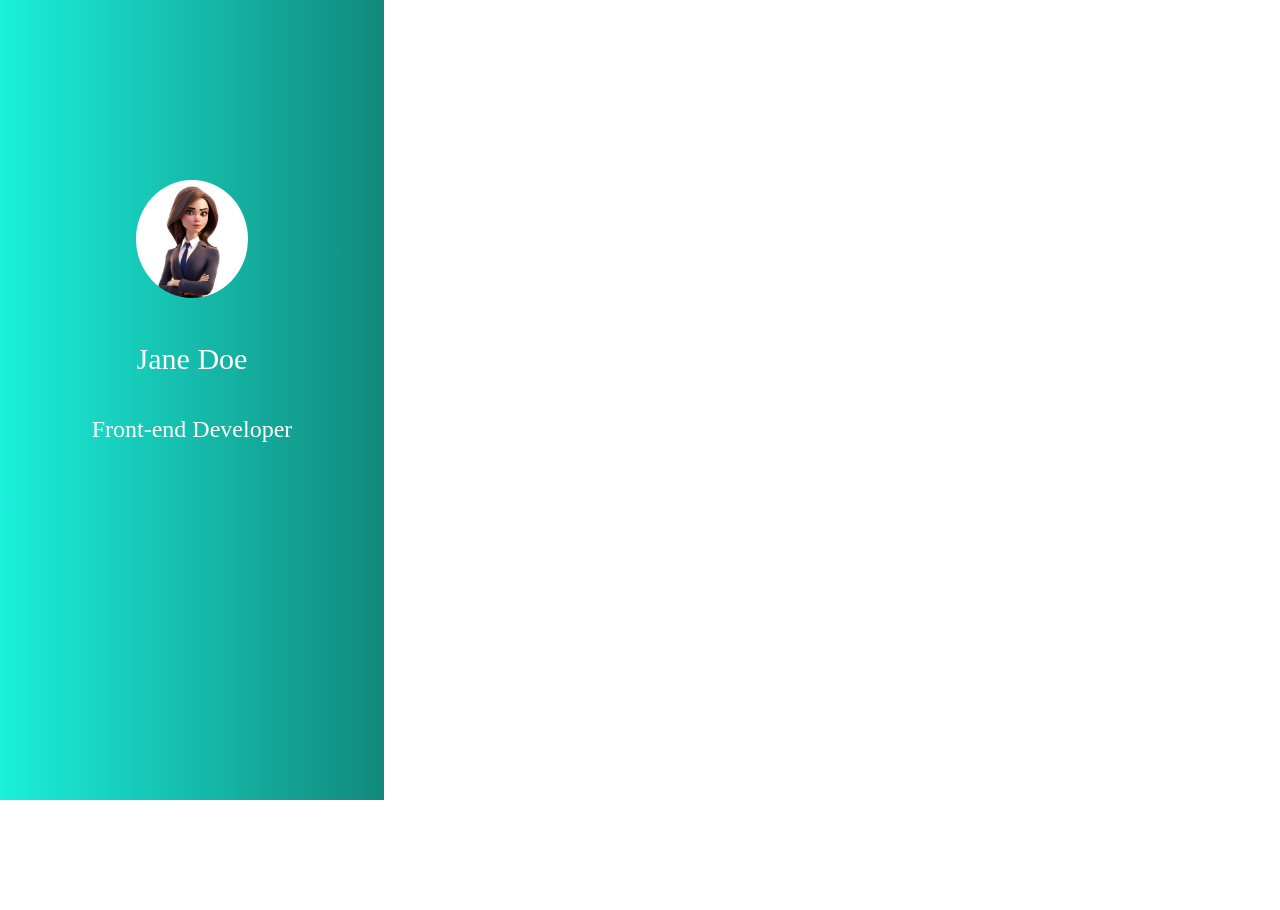
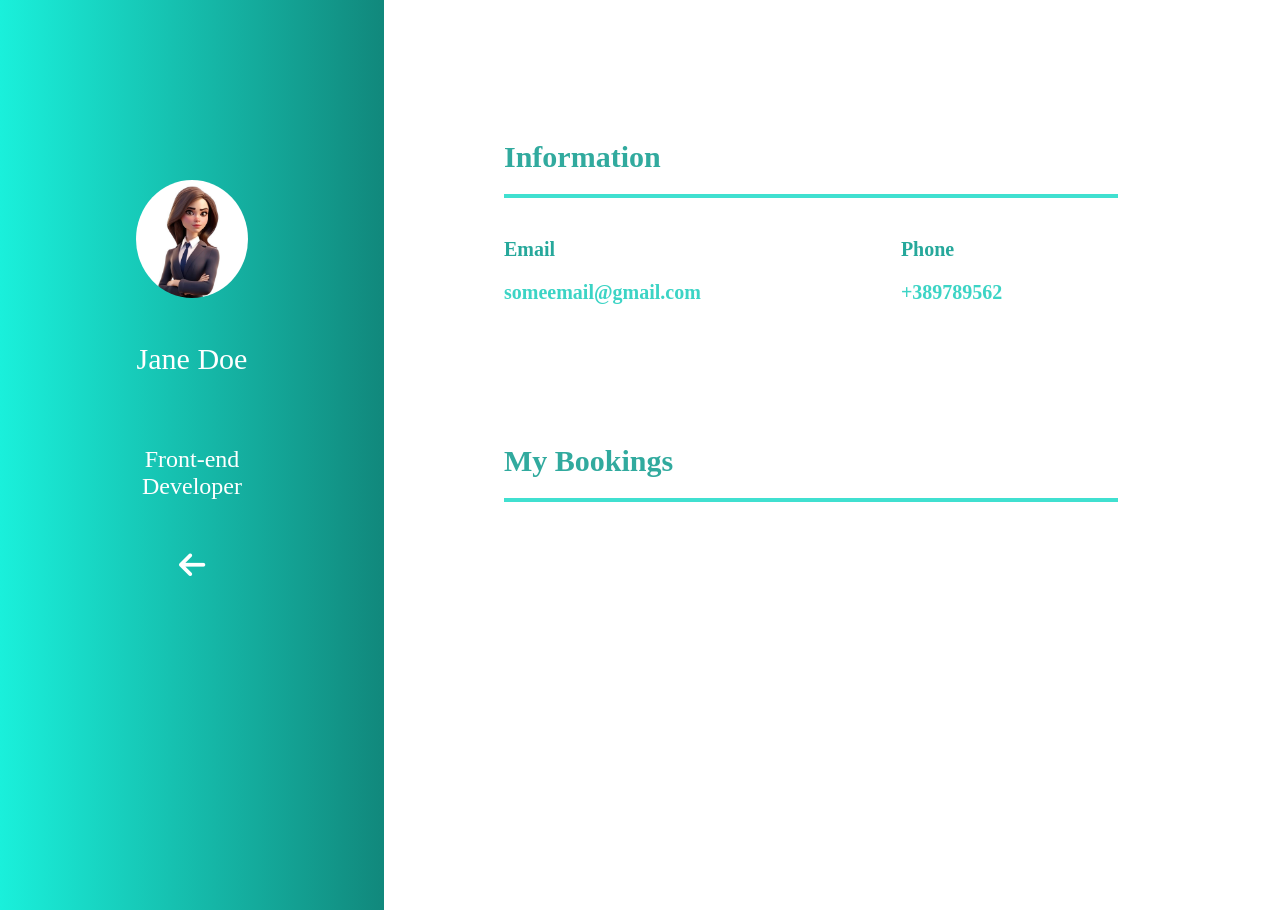
Before and after one commit to andrijanasharkoskaa/Code-Academy, a plain HTML site: page Hotel Booking App/profile.html in a window 1280 px wide. Before the commit the page ends 800 px from the top, so only its background shows below. Drawn offline with Linux system fonts and the light colour scheme.

Commit message:
adding info sections

```diff
--- a/Hotel Booking App/css/style.css
+++ b/Hotel Booking App/css/style.css
@@ -678,17 +678,15 @@ label {
 }
 .profile-info {
   width: 30%;
-  height: 800px;
+  height: 910px;
   background-image: linear-gradient(
     to right,
     rgb(26, 240, 219),
     rgb(17, 136, 124)
   );
+  overflow-y: hidden;
 }
-.profile-stats {
-  width: 60%;
-  height: max-content;
-}
+
 .avatar-img {
   text-align: center;
   padding: 80px;
@@ -708,6 +706,58 @@ label {
   font-size: 24px;
   color: white;
   margin-top: 40px;
+  padding: 30px;
+}
+.go-back {
+  text-align: center;
+}
+.fa-arrow-left {
+  font-size: 30px;
+  color: white;
+  padding: 20px;
+}
+.profile-stats {
+  width: 60%;
+  height: max-content;
+}
+.info {
+  font-size: 30px;
+  padding: 140px 120px 20px 120px;
+  color: rgb(49, 170, 158);
+  font-weight: 900;
+}
+.line {
+  width: 80%;
+  background-color: turquoise;
+  height: 4px;
+  margin-left: 120px;
+}
+.personal-info {
+  display: flex;
+  justify-content: flex-start;
+  margin-left: 120px;
+}
+
+.email-info {
+  margin-right: 200px;
+  font-size: 20px;
+  color: rgb(38, 168, 155);
+  font-weight: 800;
+  margin-top: 40px;
+}
+.email-info div:nth-child(2) {
+  padding-top: 20px;
+  color: rgb(60, 212, 197);
+}
+.phone-info {
+  color: rgb(38, 168, 155);
+  font-size: 20px;
+  font-weight: 800;
+  margin-top: 40px;
+}
+.phone-info div:nth-child(2) {
+  padding-top: 20px;
+  color: rgb(60, 212, 197);
 }
 /* Media Queries */
 @media only screen and (max-width: 600px) {
--- a/Hotel Booking App/profile.html
+++ b/Hotel Booking App/profile.html
@@ -17,9 +17,29 @@
           <img src="images/avatar.jpg" alt=" avatar" />
           <div class="avatar-name">Jane Doe</div>
           <div class="avatar-profession">Front-end Developer</div>
+          <div class="go-back">
+            <a href="index.html"><i class="fa-solid fa-arrow-left"></i></i></a>
+          </div>
         </div>
       </div>
-      <div class="profile-stats"></div>
+      <div class="profile-stats">
+        <div class="info">Information</div>
+        <div class="line"></div>
+        <div class="personal-info">
+          <div class="email-info">
+            <div>Email</div>
+            <div>someemail@gmail.com</div>
+          </div>
+
+          <div class="phone-info">
+            <div>Phone</div>
+            <div>+389789562</div>
+          </div>
+        </div>
+        <div class="info">My Bookings</div>
+        <div class="line"></div>
+
+      </div>
     </div>
   </body>
 
```
